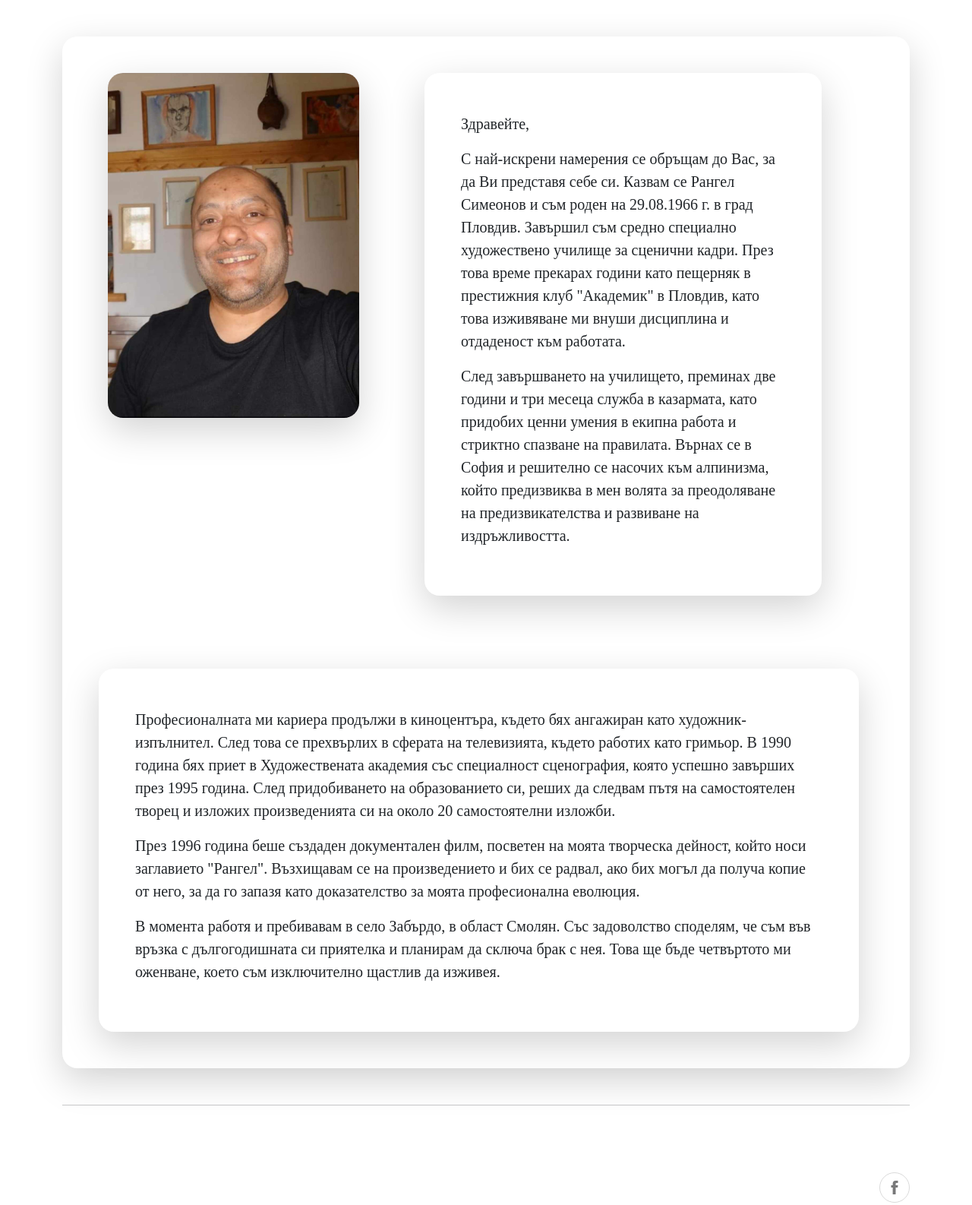
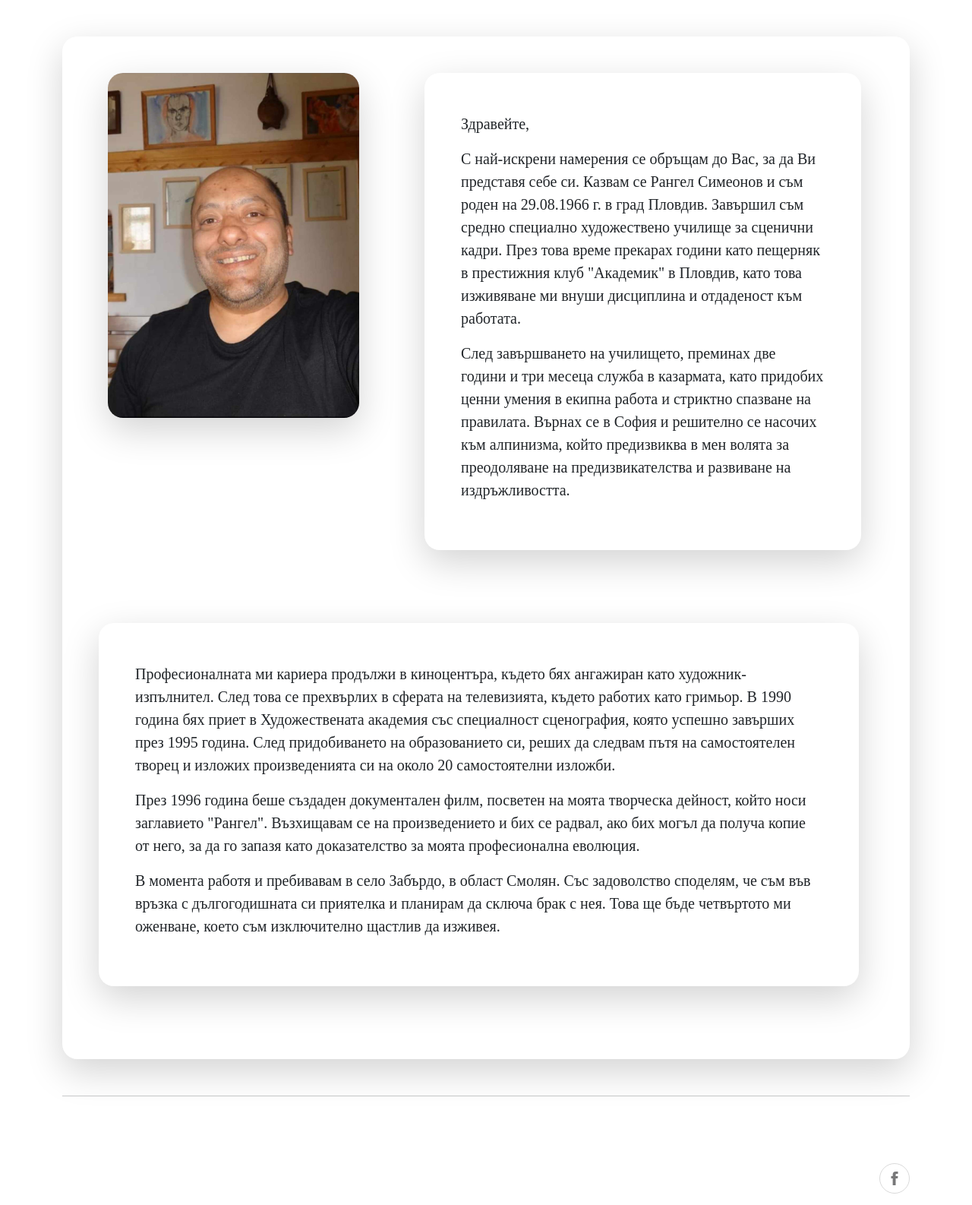
Before and after one commit to AIVAN22/Rangel-website, a Django app: page /about/ in a window 1280 px wide. Shown: the part 62-1648 px from the top of the page at 76% size. Run offline with Django 4.2, Linux system fonts and the light colour scheme.

```diff
--- a/Rangel_portfolio/templates/about.html
+++ b/Rangel_portfolio/templates/about.html
@@ -3,7 +3,7 @@
 {% block content %}
   <div class="container mb-5 shadow-lg"  style="border-radius:20px;">
     <div class="">
-      <div class="row">
+      <div class="row ">
         <div class="col-md-5 mb-5">
           <img width="75%"
                alt=""
@@ -12,10 +12,10 @@
                src="{{ MEDIA_URL }}/media/images/rangel_photo.jpg">
         </div>
         <div class="col-md-7 mb-5">
-          <div class="col-md-10 ms mt-5 mb-5 p-5 pt-1  shadow-lg"
+          <div class="col-md-11 mt-5 mb-5 p-5 pt-1 pb-5  shadow-lg"
                with='100%'
                style="border-radius:20px">
-            <blockquote class="fw  fs-5 mt-5">
+            <blockquote class="fw-normal fs-5 mt-5">
               <p>Здравейте,</p>
               <p>
                 С най-искрени намерения се обръщам до Вас, за да Ви представя себе си. Казвам се Рангел Симеонов и съм роден на 29.08.1966 г. в град Пловдив. Завършил съм средно специално художествено училище за сценични кадри. През това време прекарах години като пещерняк в престижния клуб "Академик" в Пловдив, като това изживяване ми внуши дисциплина и отдаденост към работата.
@@ -26,10 +26,10 @@
             </blockquote>
           </div>
         </div>
-        <div class="row">
+        <div class="row mb-5">
           <div class="col-md-11 ms-5 mb-5 p-5 pt-1  shadow-lg "
                style="border-radius:20px">
-            <blockquote class="fw  fs-5 mt-5">
+            <blockquote class="fw fs-5 mt-5 ">
               <p>
                 Професионалната ми кариера продължи в киноцентъра, където бях ангажиран като художник-изпълнител. След това се прехвърлих в сферата на телевизията, където работих като гримьор. В 1990 година бях приет в Художествената академия със специалност сценография, която успешно завърших през 1995 година. След придобиването на образованието си, реших да следвам пътя на самостоятелен творец и изложих произведенията си на около 20 самостоятелни изложби.
               </p>
--- a/Rangel_portfolio/templates/support.html
+++ b/Rangel_portfolio/templates/support.html
@@ -7,7 +7,7 @@
       <img class="p-0"
            src="{{ MEDIA_URL }}/media/images/rodop2.jpeg"
            style="border-radius:20px"
-           height="450"
+           height="auto"
            width="auto"
            alt="">
     </div>
--- a/static/css/style.css
+++ b/static/css/style.css
@@ -228,3 +228,7 @@ button:hover:after {
     height: 300px;
   }
 }
+.carousel-control-prev-icon,
+.carousel-control-next-icon {
+  filter: invert(100%) grayscale(100%) brightness(200%);
+}
```
Also changed, not shown: Rangel_portfolio/templates/dashboard.html (+5 -5 lines).
